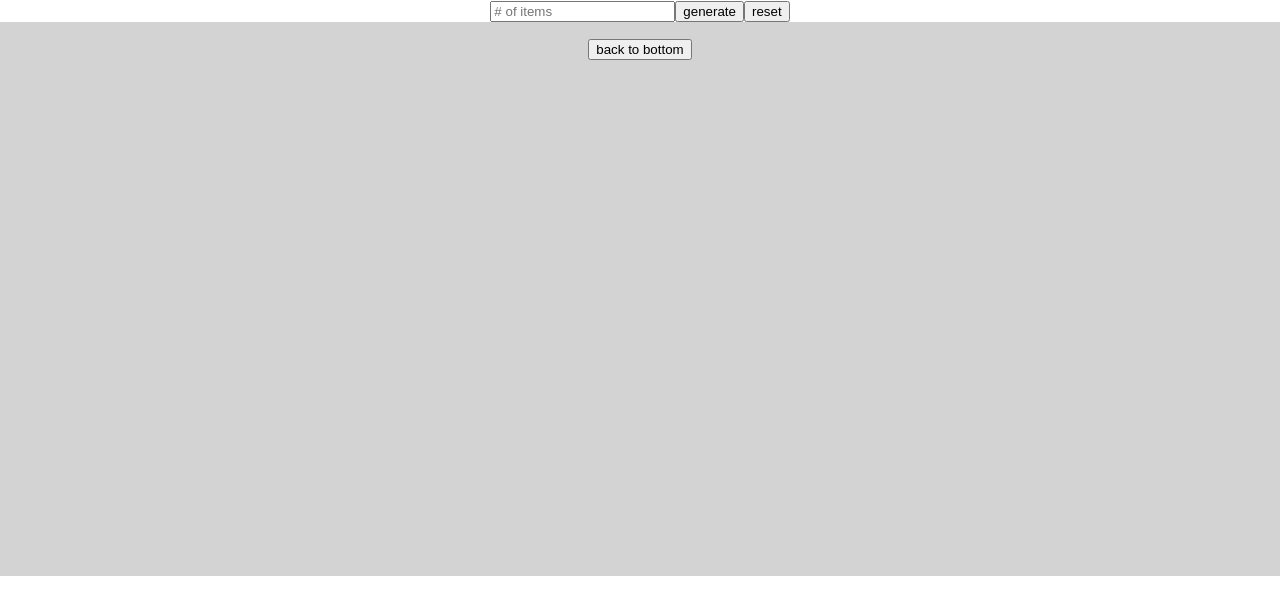
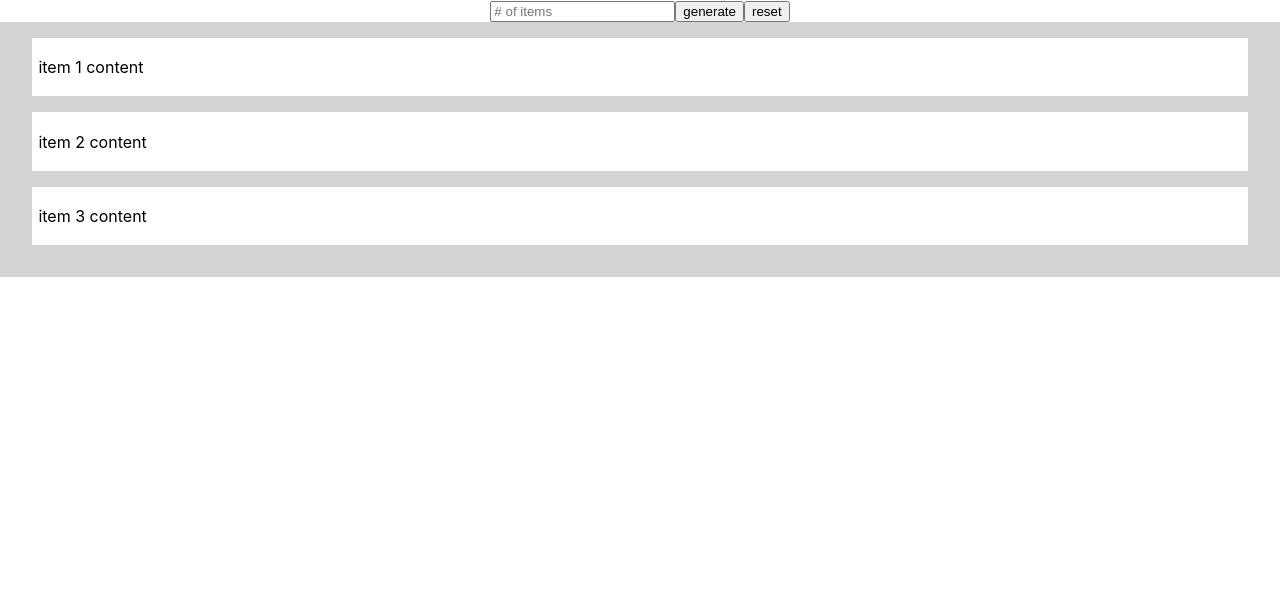
Before and after one commit to matt-catellier/draggable-list, a React (Create React App) app: page / in a window 1280 px wide. Shown: the top 614 px of the page. Built offline with nearby package versions, Linux system fonts and the light colour scheme.

Commit message:
Implement simple droppable list

```diff
--- a/package.json
+++ b/package.json
@@ -8,6 +8,7 @@
     "@testing-library/user-event": "^12.5.0",
     "lorem-ipsum": "^2.0.3",
     "react": "^17.0.1",
+    "react-beautiful-dnd": "^13.0.0",
     "react-dom": "^17.0.1",
     "react-scripts": "4.0.1",
     "react-window": "^1.8.6",
--- a/src/App.js
+++ b/src/App.js
@@ -4,6 +4,7 @@ import logo from './logo.svg';
 import './App.css';
 import { LoremIpsum } from "lorem-ipsum"
 import List from './List'
+import List2 from './List2'
 
 const lorem = new LoremIpsum({
   sentencesPerParagraph: {
@@ -37,7 +38,8 @@ const App = () => {
         <button onClick={handleGenerate}>generate</button>
         <button>reset</button>
       </header>
-      <List items={items} />
+      <List2 items={items} />
+      {/* <List items={items} /> */}
     </div>
   );
 }
--- /dev/null
+++ b/src/List2.js
@@ -0,0 +1,60 @@
+import React from 'react'
+import { DragDropContext, Droppable, Draggable } from "react-beautiful-dnd";
+
+
+const itemsList = [
+  {id: 'item-1', content: 'item 1 content'},
+  {id: 'item-2', content: 'item 2 content'},
+  {id: 'item-3', content: 'item 3 content'},
+]
+
+const reorder = (list, startIndex, endIndex) => {
+  const result = Array.from(list);
+  const [removed] = result.splice(startIndex, 1);
+  result.splice(endIndex, 0, removed);
+
+  return result;
+};
+
+export default () => {
+  const [items, setItems] = React.useState(itemsList)
+
+  const onDragEnd = (result) => {
+    if(!result.destination) {
+      return
+    }
+    const newItems = reorder(items, result.source.index, result.destination.index)
+    setItems(newItems)
+  }
+
+  return (
+    <DragDropContext onDragEnd={onDragEnd}>
+      <div className="list">
+        <Droppable droppableId="droppable">
+          {(provided, snapshot) => (
+            <div ref={provided.innerRef} {...provided.droppableProps}>
+              {items.map((item, index) => {
+                return (
+                  <Draggable key={item.id} draggableId={item.id} index={index}>
+                    {(provided, snapshot) => (
+                      <div
+                        className="list-item"
+                        ref={provided.innerRef}
+                        {...provided.draggableProps}
+                        {...provided.dragHandleProps}
+                        style={provided.draggableProps.style}
+                      >
+                        <p>{item.content}</p>
+                      </div>
+                    )}
+                  </Draggable>
+                )
+              })}
+              {provided.placeholder}
+            </div>
+          )}
+      </Droppable>
+      </div>
+    </DragDropContext>
+  )
+}
```
Also changed, not shown: 2 other files (tests, documents, lock files or other folders).
